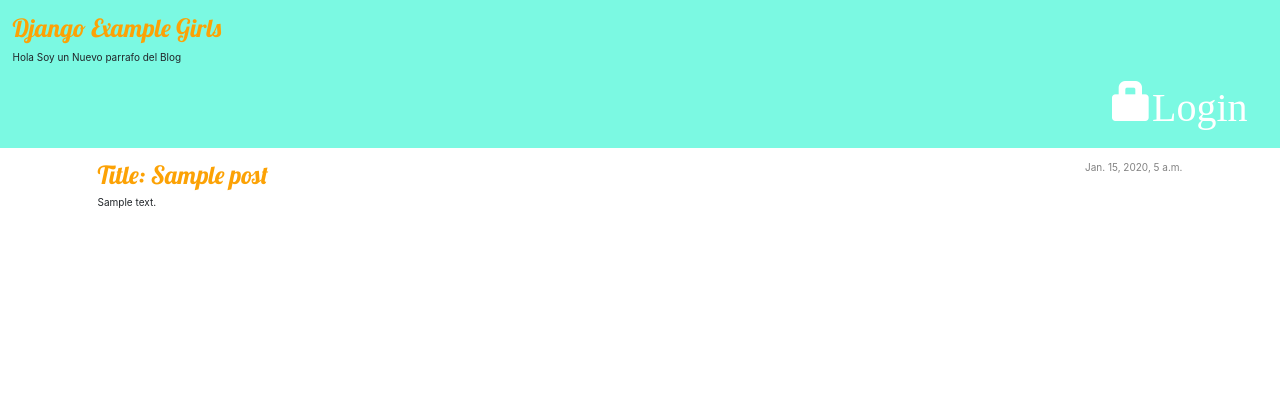
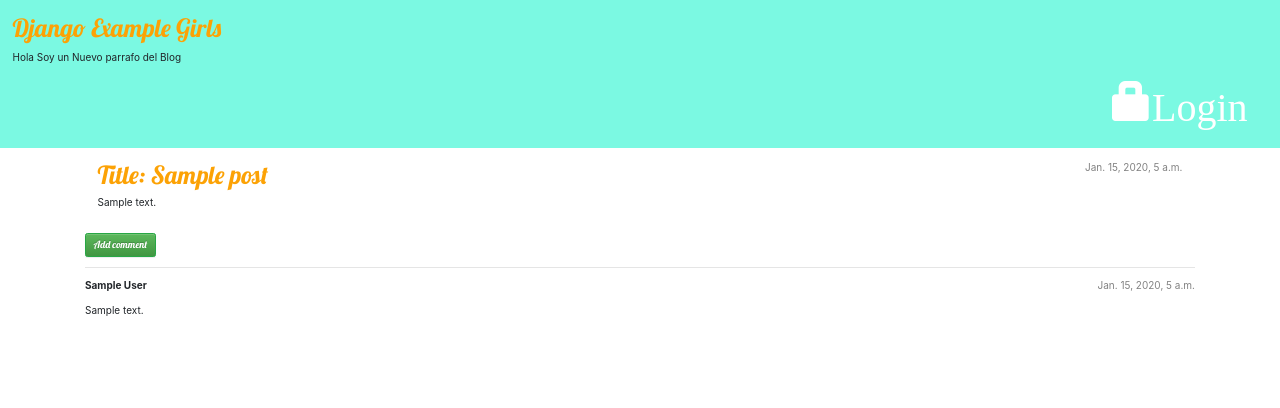
Before and after one commit to Franki94/DjangoGirls, a Django app: page /post/1/ in a window 1280 px wide. Shown: the top 408 px of the page. Run offline with Django 3.2, Linux system fonts and the light colour scheme; tables that the repository leaves empty hold one stand-in row (values such as "Sample post"); some libraries are stand-ins or nearby versions.

Commit message:
Añadiendo los comentarios

```diff
--- a/blog/admin.py
+++ b/blog/admin.py
@@ -1,7 +1,9 @@
 from django.contrib import admin
 
-from .models import Post #se refiere al objeto Post del archivo models
+from .models import Post, Comment #se refiere al objeto Post del archivo models
 # Register your models here.
 # para administrar los modelos
 
 admin.site.register(Post)
+
+admin.site.register(Comment)
--- a/blog/models.py
+++ b/blog/models.py
@@ -15,5 +15,24 @@ class Post(models.Model):
         self.published_date = timezone.now()
         self.save()
 
+    def approved_comments(self):
+        return self.comments.filter(approved_comment = True)
+
     def __str__(self):
         return self.title
+
+
+class Comment(models.Model):
+    #related_name => brinda acceso desde Post
+    post = models.ForeignKey('blog.Post', related_name='comments',on_delete=models.CASCADE)
+    author = models.CharField(max_length=200)
+    text = models.TextField()
+    created_date = models.DateTimeField(default=timezone.now)
+    approved_comment = models.BooleanField(default=False)
+
+    def approve(self):
+        self.approved_comment = True
+        self.save()
+
+    def __str__(self):
+        return self.text
--- a/blog/templates/blog/post_detail.html
+++ b/blog/templates/blog/post_detail.html
@@ -21,4 +21,27 @@
         <p>{{post.text|linebreaksbr}}</p>
     </article>
 
+    <!--Aca mostraremos los comments-->
+
+    <a class="btn btn-success" href="{% url 'add_comment_to_post' postId=post.pk %}">Add comment</a>
+
+    <hr>
+
+    {% for comment in post.comments.all %}
+        {% if user.is_authenticated or comment.approved_comment %}
+
+        <section class="card-text">
+            <div class="date">{{ comment.created_date }}</div>
+            {% if not comment.approved_comment %}
+            <a class="btn btn-default" href="{% url 'comment_remove' commentId=comment.pk %}"><span class="glyphicon glyphicon-remove">Remove</span></a>
+            <a class="btn btn-default" href="{% url 'comment_approve' commentId=comment.pk %}"><span class="glyphicon glyphicon-ok">OK</span></a>
+            {% endif %}
+            <strong>{{ comment.author }}</strong>
+            <p>{{ comment.text|linebreaks }}</p>
+        </section>
+
+        {% endif %}
+    {% empty %}
+        <p>No comments here yet :(</p>
+    {% endfor %}
 {% endblock %}
--- a/blog/templates/blog/post_list.html
+++ b/blog/templates/blog/post_list.html
@@ -8,6 +8,10 @@
         <h1>Title: <a href="{% url 'post_detail' postId=post.pk %}">{{post.title}}</a></h1>
         <p>{{post.text|linebreaksbr}}</p>
         <p>{{post.published_date}}</p>
+
+        <!--<strong><a href="{% url 'post_detail' postId=post.pk %}">Comments: {{post.comments.count}}</a></strong>-->
+        <strong><a href="{% url 'post_detail' postId=post.pk %}">Comments: {{post.approved_comments.count}}</a></strong>
+
     </article>
     {% endfor %}
 
--- a/blog/urls.py
+++ b/blog/urls.py
@@ -30,4 +30,12 @@ urlpatterns = [
 
     path('post/<int:postId>/publish/', views.post_publish, name='post_publish'),
     path('post/<int:postId>/remove/', views.post_remove, name='post_remove'),
+
+    #path para los comentarios
+    #url(r'^post/(?P<pk>\d+)/comment/$', views.add_comment_to_post, name='add_comment_to_post'),
+    path('post/<int:postId>/comment/', views.add_comment_to_post, name='add_comment_to_post'),
+    #url(r'^comment/(?P<pk>\d+)/approve/$', views.comment_approve, name='comment_approve'),
+    #url(r'^comment/(?P<pk>\d+)/remove/$', views.comment_remove, name='comment_remove'),
+    path('comment/<int:commentId>/approve/', views.comment_approve, name='comment_approve'),
+    path('comment/<int:commentId>/remove/', views.comment_remove, name='comment_remove'),
 ]
--- a/blog/views.py
+++ b/blog/views.py
@@ -1,12 +1,12 @@
 from django.shortcuts import render, get_object_or_404
 
-from .models import Post #Para importar el modelo Post
+from .models import Post, Comment #Para importar el modelo Post
 
 from django.utils import timezone #para implementar la hora
 
 from django.shortcuts import redirect
 
-from .forms import PostForm
+from .forms import PostForm, CommentForm
 
 from django.contrib.auth.decorators import login_required #para añadir el decorador y restringir el acceso
 
@@ -66,3 +66,28 @@ def post_remove(request, postId):
         post = get_object_or_404(Post, id = postId)
         post.delete()
         return redirect('post_list')
+
+def add_comment_to_post(request, postId):
+        post = get_object_or_404(Post, id=postId)
+        if request.method == "POST":
+                form = CommentForm(request.POST)
+                if form.is_valid():
+                        comment = form.save(commit=False)
+                        comment.post = post
+                        comment.save()
+                        return redirect('post_detail', postId=post.id)
+        else:
+                form = CommentForm()
+        return render(request, 'blog/add_comment_to_post.html', {'form': form})
+
+@login_required
+def comment_approve(request, commentId):
+        comment = get_object_or_404(Comment, id = commentId )
+        comment.approve()
+        return redirect('post_detail', postId=comment.post.id)
+
+@login_required
+def comment_remove(request, commentId):
+        comment = get_object_or_404(Comment, id = commentId)
+        comment.delete()
+        return redirect('post_detail', postId = comment.post.id)
```
Also changed, not shown: blog/forms.py (+9 -1 lines), blog/templates/blog/add_comment_to_post.html (added, +11 -0 lines), blog/migrations/0002_comment.py (added).
